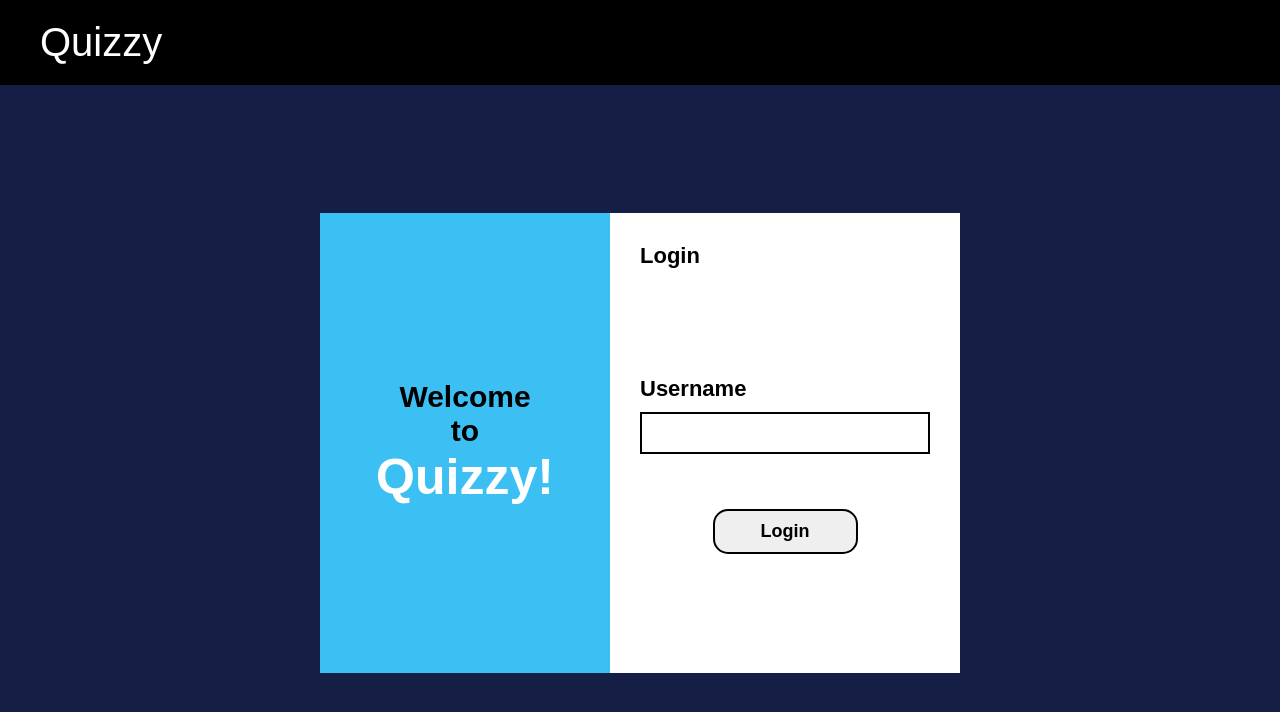
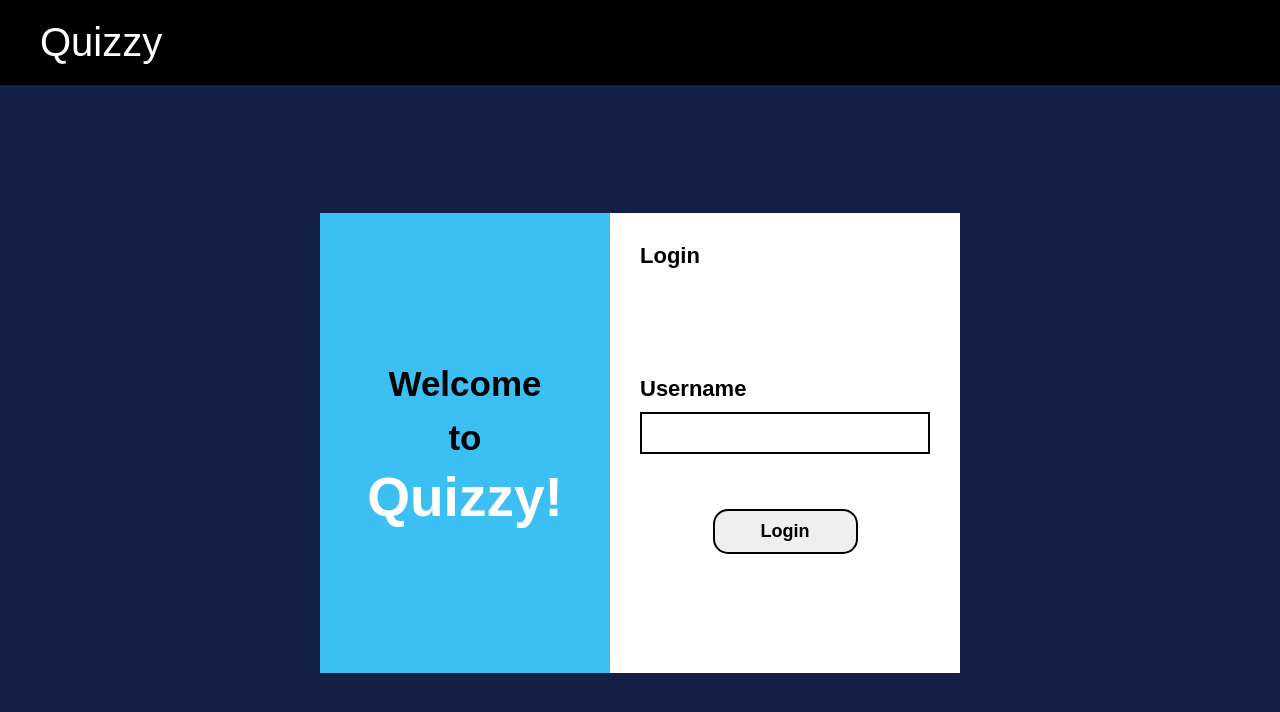
Before and after one commit to RPA-Archives/evaluationFourth-FE, a React (Create React App) app: page / in a window 1280 px wide. Shown: the top 712 px of the page. Built offline with nearby package versions, Linux system fonts and the light colour scheme.

Commit message:
few minor fixes

```diff
--- a/src/Components/App/App.js
+++ b/src/Components/App/App.js
@@ -16,6 +16,7 @@ class App extends Component {
     };
   }
   onLogin = () => {
+    if (this.state.username !== '') {
       fetch('/login', {
         method: 'POST',
         body: JSON.stringify({
@@ -52,6 +53,7 @@ class App extends Component {
             });
         });
     }
+  }
   username = (value) => {
     this.setState({
       username: value,
@@ -74,9 +76,6 @@ class App extends Component {
         this.setState({
           response: newresponse,
         });
-      })
-      .then(() => {
-        console.log(Object.keys(this.state.response).length);
       });
   }
   calculate = () => {
--- a/src/Components/Leaderboard/leaderboard.css
+++ b/src/Components/Leaderboard/leaderboard.css
@@ -27,7 +27,7 @@
   border: 2px solid black;
   border-radius: 15px;
   min-width: 10%;
-  max-width: 25%;
+  max-width: 60%;
   padding: 10px;
   font-size: 18px;
   font-weight: bold;
--- a/src/Components/Login/login.css
+++ b/src/Components/Login/login.css
@@ -43,11 +43,12 @@
 
 }
 .login-welcome-message{
-  font-size: 30px;
+  font-size: 35px;
   font-weight: bold;
+  margin: 7px;
 }
 .login-welcome-quizzy{
-  font-size: 50px;
+  font-size: 55px;
   font-weight: bold;
   color: white;
 }
--- a/src/Components/Login/login.js
+++ b/src/Components/Login/login.js
@@ -32,7 +32,6 @@ class Login extends Component {
             </div>
             <div className="login-form-button">
               <button
-                type="submit"
                 onClick={this.props.login}
               >Login
               </button>
--- a/src/Components/RadioButton/radioButton.css
+++ b/src/Components/RadioButton/radioButton.css
@@ -1,6 +1,5 @@
 .question-radio{
   font-size: 20px;
-  border: 5px solid black;
   margin-right: 15px;
 }
 .radio-fields{
--- a/src/Components/RadioButton/radioButton.js
+++ b/src/Components/RadioButton/radioButton.js
@@ -9,8 +9,6 @@ class RadioButton extends Component {
         <input
           type="radio"
           className="question-radio"
-          name={this.props.name}
-          value={this.props.option}
           onClick={() => this.props.radioClick(this.props.name, this.props.option)}
           checked={this.props.marked === this.props.option}
         /> {this.props.option}
```
Lines whose indentation alone changed are shown as unchanged.
